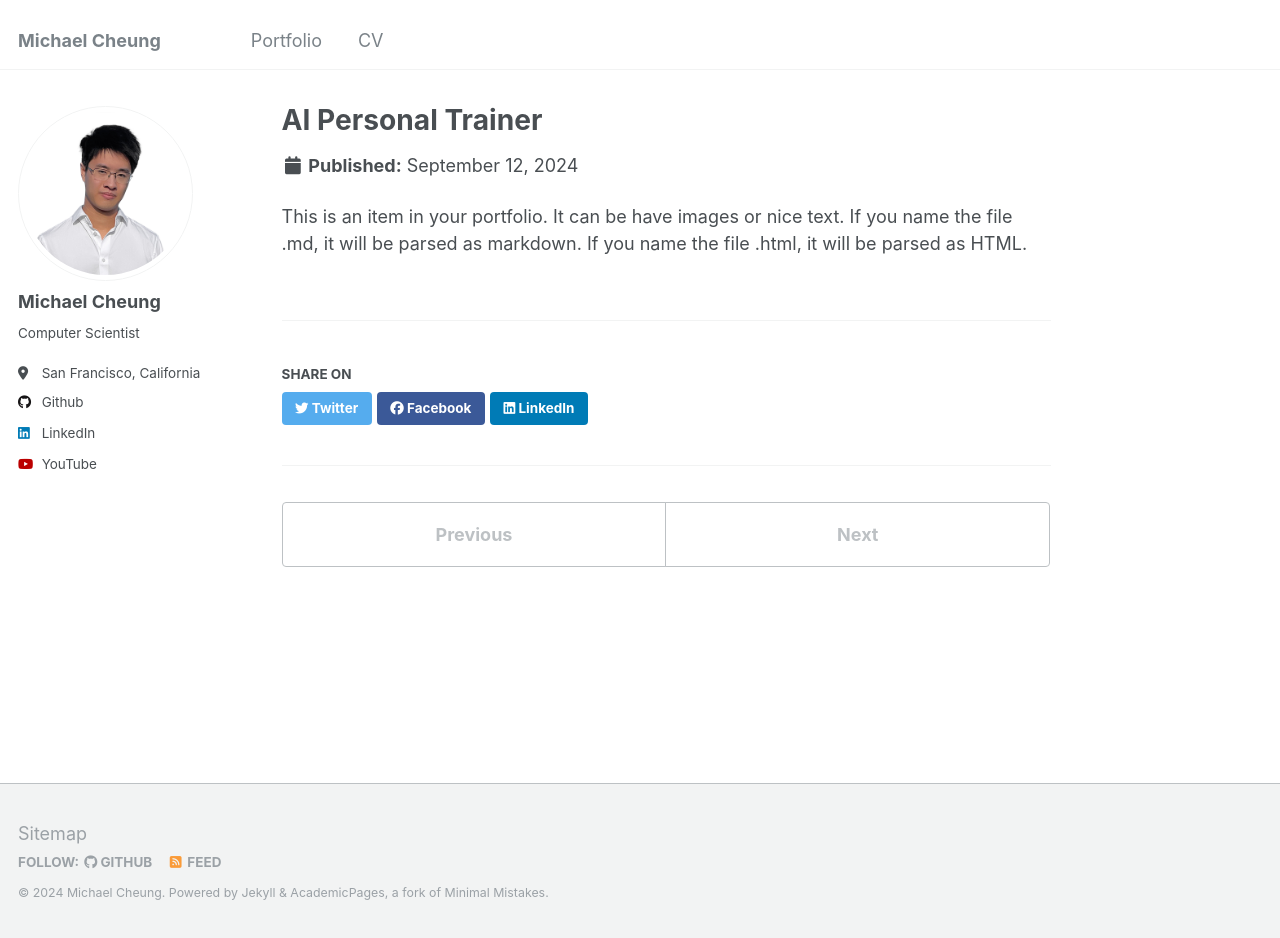
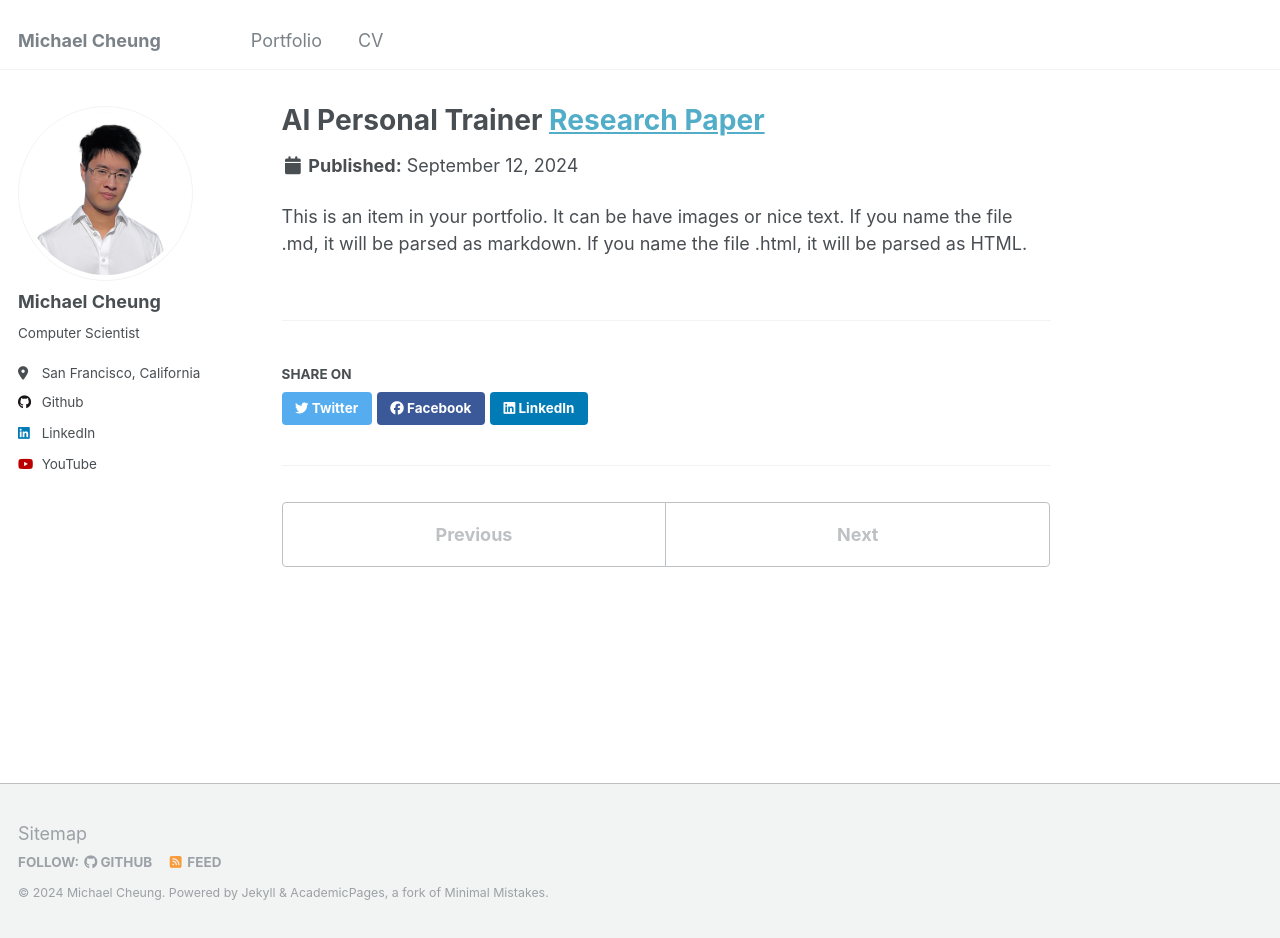
Before and after one commit to cheung0/cheung0.github.io, a Jekyll site: the page built from _portfolio/portfolio-2.html, in a window 1280 px wide and 938 px high. Built offline with Jekyll 4.4.1, drawn with Linux system fonts in a browser that asks for light colours.

Commit message:
updated images

```diff
--- a/_portfolio/portfolio-2.html
+++ b/_portfolio/portfolio-2.html
@@ -1,6 +1,6 @@
 ---
-title: "AI Personal Trainer"
-excerpt: "Research abstract: Regular physical exercise is crucial for health and wellness, but performing exercise with incorrect form can cause injuries. This paper presents a machine learning-based method to classify the quality of squats. Using an iPhone to record exercise, the videos are processed using Google's Mediapipe, which extracts x, y, z coordinates of body joints. These coordinates are then converted into joint angles, in particular, the knees and hips. A deep neural network analyzes these angles to classify and predict the quality of the squat form, offering a solution to improve exercise safety and effectiveness. <br/><img src='/images/500x300.png'>"
+title: "AI Personal Trainer [Research Paper](https://cheung0.github.io/files/AI Personal Trainer Research.pdf)"
+excerpt: "Research abstract: Regular physical exercise is crucial for health and wellness, but performing exercise with incorrect form can cause injuries. This paper presents a machine learning-based method to classify the quality of squats. Using an iPhone to record exercise, the videos are processed using Google's Mediapipe, which extracts x, y, z coordinates of body joints. These coordinates are then converted into joint angles, in particular, the knees and hips. A deep neural network analyzes these angles to classify and predict the quality of the squat form, offering a solution to improve exercise safety and effectiveness. <br/><img src='/images/image2.png'>"
 collection: portfolio
 ---
 
```
Also changed, not shown: _portfolio/portfolio-1.md (+1 -1 lines), images/Screenshot 2024-08-21 at 7.01.36 PM copy.png (deleted), images/image1.png (added), images/image2.png (added), 2 other files.
